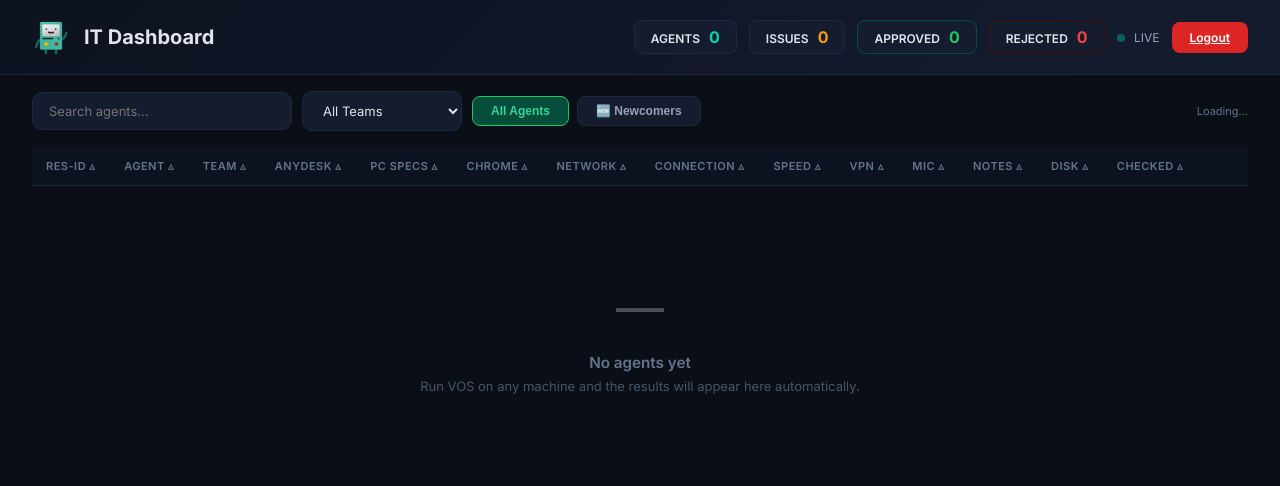
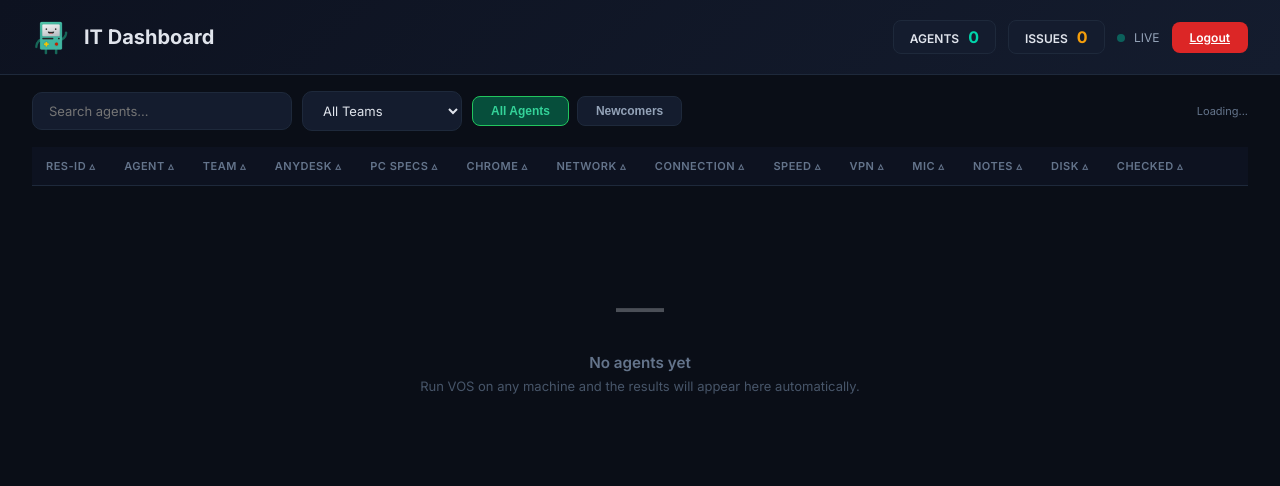
Before and after one commit to MOHAMEDVOS/IT-check, a Flask app: template VOS/templates/dashboard.html in a window 1280 px wide. Shown: the top 486 px of the page. Run offline with Flask 3, Linux system fonts and the light colour scheme; the template is opened without the code that fills it, so the values that code supplies are empty.

Commit message:
dashboard: remove emojis and only show Approved/Rejected badges in Newcomers tab

```diff
--- a/VOS/dashboard_server.py
+++ b/VOS/dashboard_server.py
@@ -365,6 +365,19 @@ def delete_agent(agent_name):
     return jsonify({"status": "deleted", "agent": agent_name}), 200
 
 
+@app.route("/api/results/<agent_name>/graduate", methods=["PATCH"])
+def graduate_agent(agent_name):
+    """Remove an agent from the NEW team without deleting their data.
+    Sets team to '—' so they appear in All Agents but not in Newcomers."""
+    if not session.get("logged_in"):
+        return jsonify({"error": "Not authenticated"}), 401
+    conn = _get_db()
+    conn.execute("UPDATE results SET team = '\u2014' WHERE agent_name = ?", (agent_name,))
+    conn.commit()
+    conn.close()
+    return jsonify({"status": "graduated", "agent": agent_name}), 200
+
+
 @app.route("/api/history/<agent_name>", methods=["GET"])
 @require_login
 def get_history(agent_name):
--- a/VOS/templates/dashboard.html
+++ b/VOS/templates/dashboard.html
@@ -90,6 +90,11 @@
         .btn-delete { background:transparent; border:1px solid #1e293b; color:#64748b; padding:4px 10px;
                       border-radius:6px; cursor:pointer; font-size:12px; transition:.2s; }
         .btn-delete:hover { border-color:#dc2626; color:#f87171; background:#450a0a; }
+        /* Graduate button — moves agent out of Newcomers without deleting */
+        .btn-graduate { background:transparent; border:1px solid #4c1d95; color:#a78bfa; padding:4px 10px;
+                        border-radius:6px; cursor:pointer; font-size:12px; transition:.2s; }
+        .btn-graduate:hover { border-color:#818cf8; color:#c4b5fd; background:#2e1065; }
+
 
         /* PDF / Copy buttons */
         .btn-pdf { background:transparent; border:1px solid #1e293b; color:#94a3b8; padding:4px 10px;
@@ -136,8 +141,8 @@
     <div class="header-right">
         <div class="badge agents">AGENTS <span class="num" id="agent-count">0</span></div>
         <div class="badge issues">ISSUES <span class="num" id="issue-count">0</span></div>
-        <div class="badge" style="border-color:#064e3b">APPROVED <span class="num" style="color:#22c55e" id="approved-count">0</span></div>
-        <div class="badge" style="border-color:#450a0a">REJECTED <span class="num" style="color:#ef4444" id="rejected-count">0</span></div>
+        <div id="badge-approved" class="badge" style="border-color:#064e3b; display:none">APPROVED <span class="num" style="color:#22c55e" id="approved-count">0</span></div>
+        <div id="badge-rejected" class="badge" style="border-color:#450a0a; display:none">REJECTED <span class="num" style="color:#ef4444" id="rejected-count">0</span></div>
         <span style="color:#94a3b8;font-size:12px"><span class="live-dot"></span> LIVE</span>
         <a href="/logout" class="btn btn-red">Logout</a>
     </div>
@@ -151,12 +156,12 @@
         </select>
         <div class="view-tabs">
             <button class="view-tab active" id="tabAll" onclick="switchView('all')">All Agents</button>
-            <button class="view-tab new-tab" id="tabNew" onclick="switchView('new')">🆕 Newcomers</button>
+            <button class="view-tab new-tab" id="tabNew" onclick="switchView('new')">Newcomers</button>
         </div>
         <select id="approvalFilter" class="search-box" style="width:160px;cursor:pointer;display:none" onchange="applyFilters()">
             <option value="">All Status</option>
-            <option value="approved">✅ Approved</option>
-            <option value="not_approved">❌ Not Approved</option>
+            <option value="approved">Approved</option>
+            <option value="not_approved">Not Approved</option>
         </select>
     </div>
     <span class="last-updated" id="lastUpdated">Loading...</span>
@@ -441,7 +446,7 @@ async function copySummary(index, evt) {
 }
 
 function deleteAgent(name) {
-    if (!confirm('Are you sure you want to delete data for ' + name + '?')) return false;
+    if (!confirm('Are you sure you want to PERMANENTLY DELETE data for ' + name + '?')) return false;
     fetch('/api/results/' + encodeURIComponent(name), {
         method: 'DELETE',
         credentials: 'same-origin'
@@ -452,6 +457,21 @@ function deleteAgent(name) {
     })
     .then(() => fetchResults())
     .catch(e => alert('Delete failed: ' + e.message));
+    return false;
+}
+
+function graduateAgent(name) {
+    if (!confirm('Move "' + name + '" out of Newcomers?\nThey will still appear in All Agents with their data intact.')) return false;
+    fetch('/api/results/' + encodeURIComponent(name) + '/graduate', {
+        method: 'PATCH',
+        credentials: 'same-origin'
+    })
+    .then(r => {
+        if (!r.ok) throw new Error('Server returned ' + r.status);
+        return r.json();
+    })
+    .then(() => fetchResults())
+    .catch(e => alert('Graduate failed: ' + e.message));
     return false;
 }
 
@@ -546,7 +566,10 @@ function renderTable(data) {
                 <div style="display:flex;align-items:center">
                     <button class="btn-copy" onclick="copySummary(${i}, event); return false;" title="Copy summary to clipboard">Copy</button>
                     <button class="btn-pdf" onclick="downloadPDF('${(r.agent_name||'').replace(/'/g, "\\'")}'); return false;" title="Download PDF Report">PDF</button>
-                    <button class="btn-delete" onclick="deleteAgent('${(r.agent_name||'').replace(/'/g, "\\'")}'); return false;" title="Delete this agent">x</button>
+                    ${ currentView === 'new'
+                        ? `<button class="btn-graduate" onclick="graduateAgent('${(r.agent_name||'').replace(/'/g, "\\'")}'); return false;" title="Remove from Newcomers (keep in All Agents)">✓ Done</button>`
+                        : `<button class="btn-delete" onclick="deleteAgent('${(r.agent_name||'').replace(/'/g, "\\'")}'); return false;" title="Delete this agent">x</button>`
+                    }
                 </div>
             </td>
         </tr>`;
@@ -615,11 +638,18 @@ function switchView(view) {
     currentView = view;
     document.getElementById('tabAll').classList.toggle('active', view === 'all');
     document.getElementById('tabNew').classList.toggle('active', view === 'new');
-    // Show/hide team filter vs approval filter depending on view
+
+    // Show/hide UI elements depending on view
     document.getElementById('teamFilter').style.display = (view === 'new') ? 'none' : '';
+
     const approvalEl = document.getElementById('approvalFilter');
     approvalEl.style.display = (view === 'new') ? '' : 'none';
     approvalEl.value = ''; // reset on switch
+
+    // Show APPROVED/REJECTED badges only in Newcomers view
+    document.getElementById('badge-approved').style.display = (view === 'new') ? '' : 'none';
+    document.getElementById('badge-rejected').style.display = (view === 'new') ? '' : 'none';
+
     applyFilters();
 }
 
```
